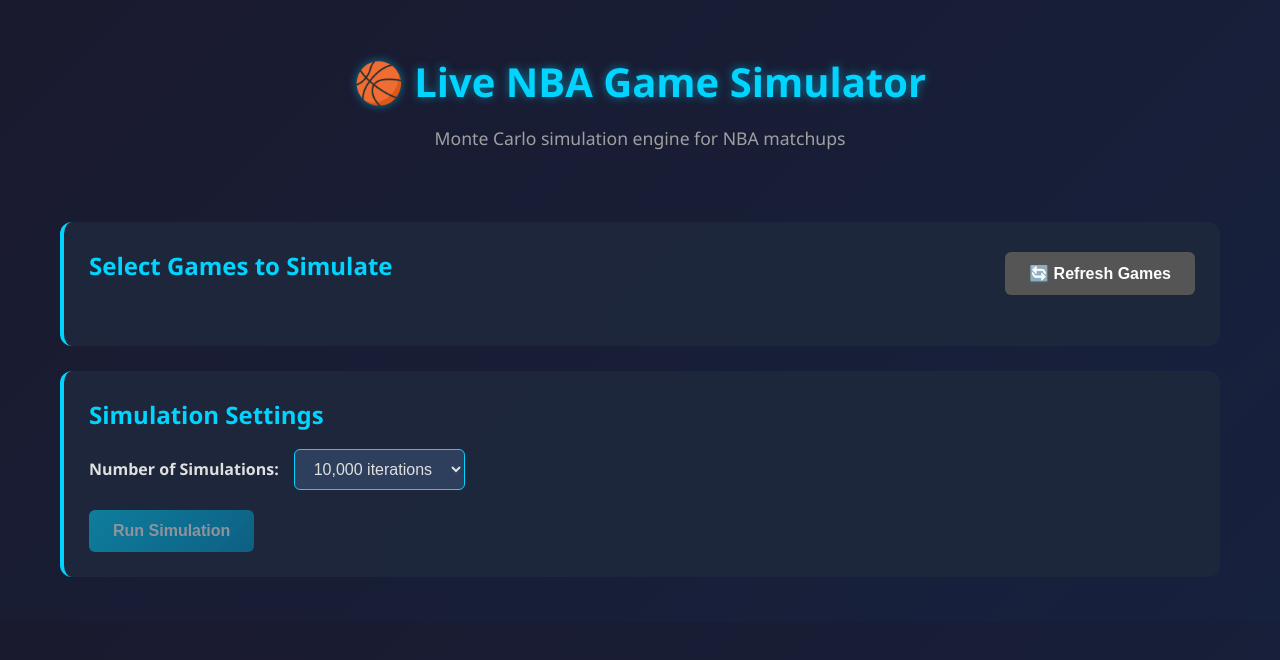
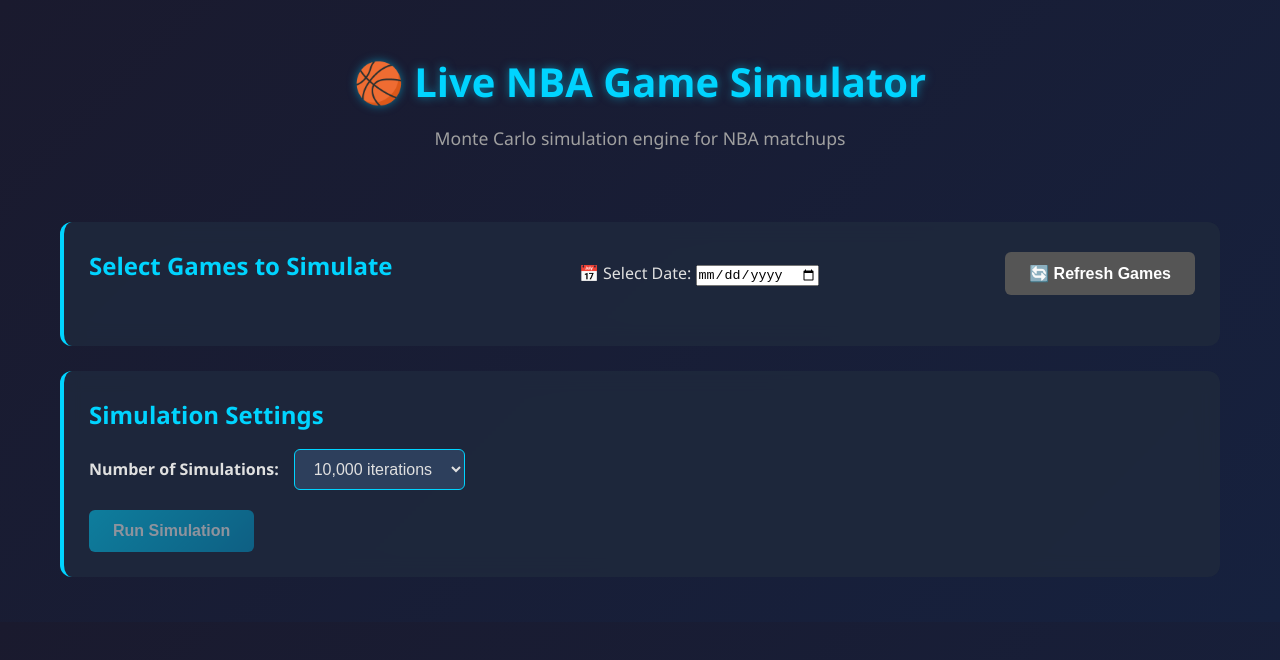
Before and after one commit to NuttyMouth69/nba-simulator, a plain HTML site: page index.html in a window 1280 px wide. Drawn offline with Linux system fonts and the light colour scheme; no server answers.

Commit message:
Add date picker UI component
- Added date selector input with calendar icon
- Placed between game selection header and refresh button
- Will allow users to select specific dates to view NBA games

```diff
--- a/index.html
+++ b/index.html
@@ -17,6 +17,10 @@
         <section id="gameSelection" class="section">
             <div class="section-header">
                 <h2>Select Games to Simulate</h2>
+                                <div class="date-selector">
+                    <label for="gameDate">📅 Select Date:</label>
+                    <input type="date" id="gameDate" class="date-input">
+                </div>
                 <button id="refreshBtn" class="btn btn-refresh">🔄 Refresh Games</button>
             </div>
             <div id="loadingGames" class="loading">Fetching today's NBA games...</div>
```
